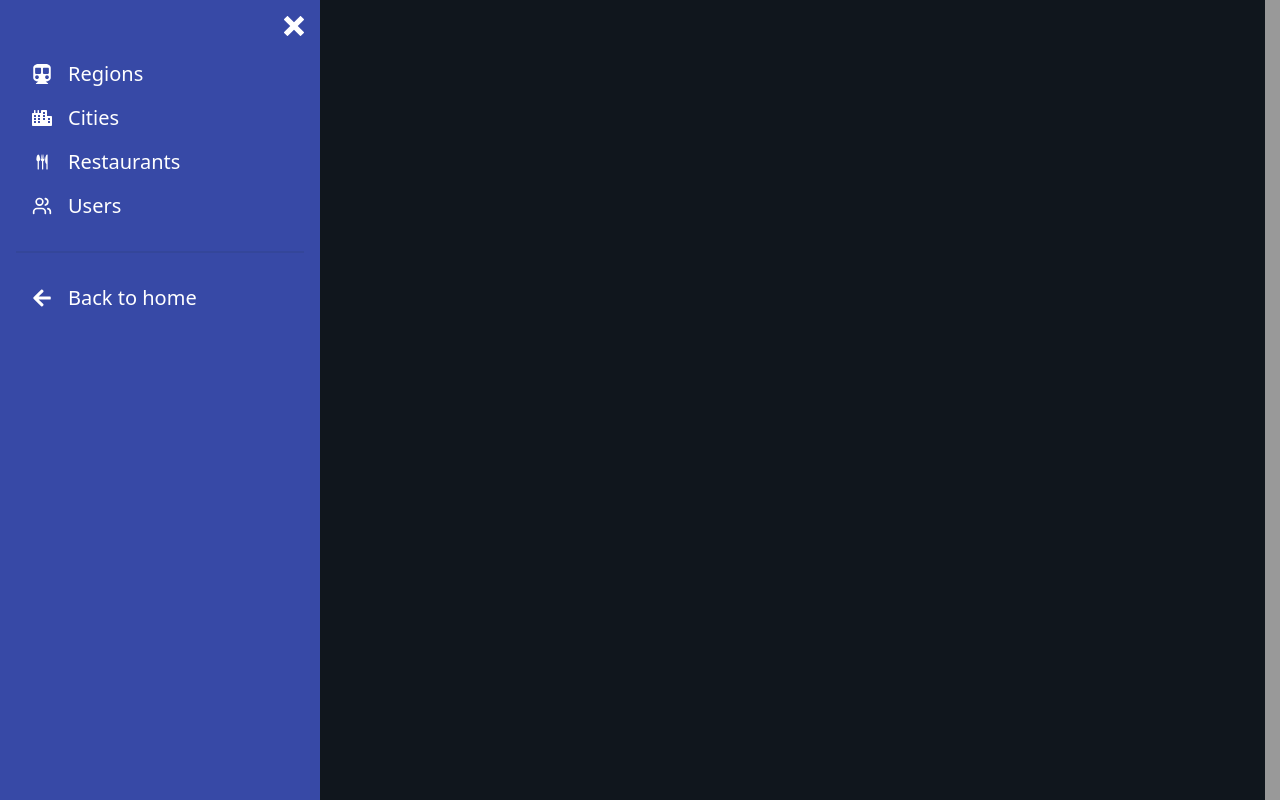
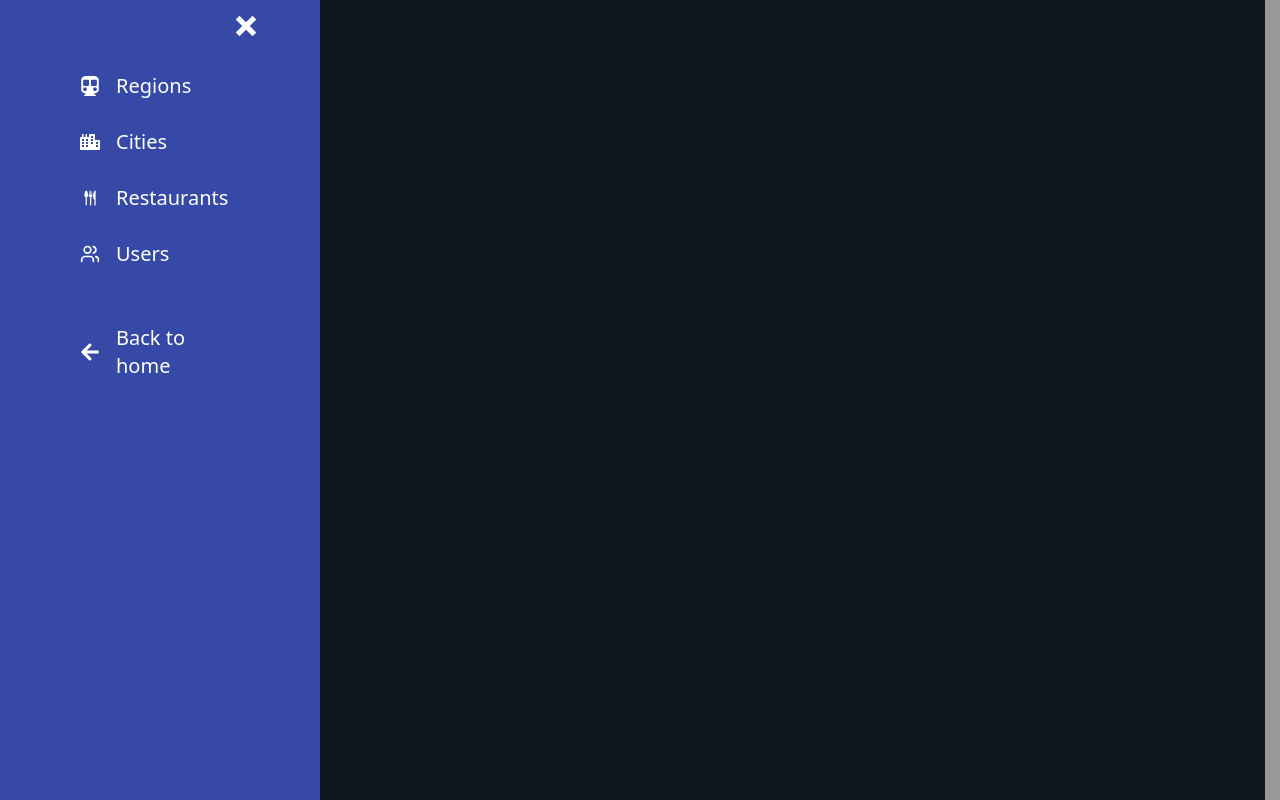
Before and after one commit to Dr-AddictStein/lastCall-frontend, a React (Vite) app in the folder last-call-frontend/: page /dashboard in a window 1280 px wide. Built offline with nearby package versions, Linux system fonts and the light colour scheme.

Commit message:
drawer centered

```diff
--- a/last-call-frontend/src/Pages/Dashboard/Dashboard/Dashboard.jsx
+++ b/last-call-frontend/src/Pages/Dashboard/Dashboard/Dashboard.jsx
@@ -55,7 +55,7 @@ function Dashboard() {
             className="drawer-overlay"
           ></label>
 
-          <ul className="menu p-4 w-80 min-h-full bg-[#3749a6] text-white text-xl ">
+          <ul className="menu p-4 w-80 min-h-full bg-[#3749a6] text-white text-xl px-16 space-y-3 ">
             {/* Close button */}
             <label className="flex justify-end">
               <ImCross
```
